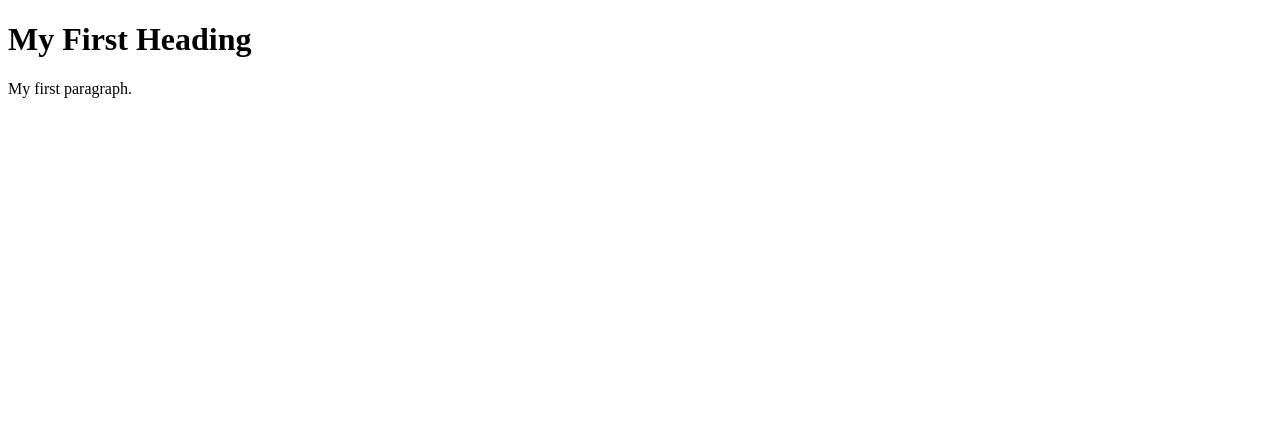
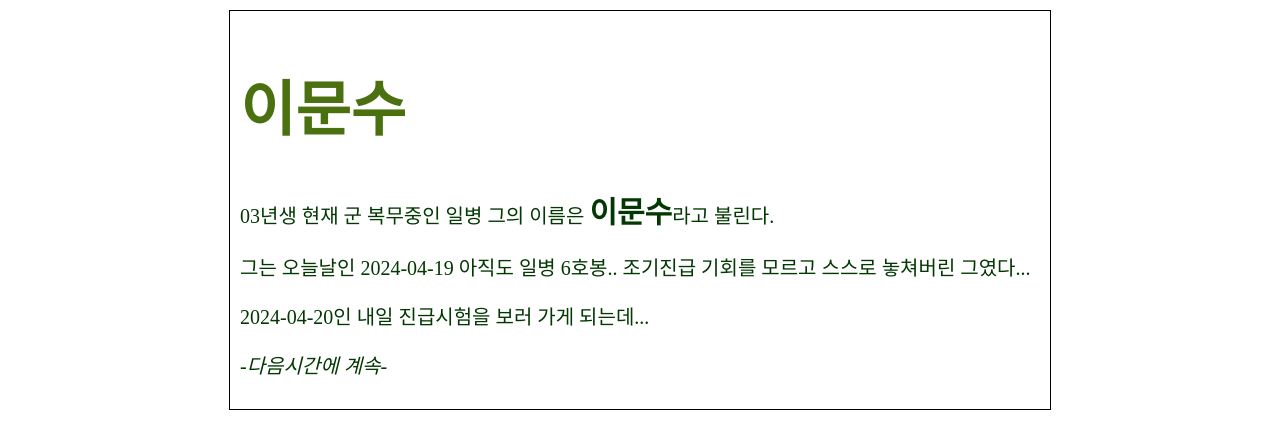
Before and after one commit to munsoo03/test1, a plain HTML site: page handsome.html in a window 1280 px wide. Drawn offline with Linux system fonts and the light colour scheme.

Commit message:
문수 소개 페이지 시즌1

```diff
--- a/handsome.html
+++ b/handsome.html
@@ -1,9 +1,47 @@
 <!DOCTYPE html>
-<html>
+<html lang="ko">
+<head>
+    <meta charset="UTF-8">
+    <title>이문수 소개 페이지</title>
+    <style>
+        p{
+            color: rgb(3, 56, 3);
+        }
+        h1 {
+            color: rgb(74, 112, 16) !important;
+        }
+        #container{
+            width: 800px;               /*너비*/
+            margin: 10px auto;          /*중앙 배치*/
+            padding: 10px;              /*테두리와 내용 사이 여백*/
+            border: 1px solid #000;   /*테두리 굵기와 색깔*/
+        }
+        body {
+            font-size: 20px;            /*전체 글자 크기*/
+        }
+        h1 {
+            font-family: 바탕;          /*글꼴*/
+            font-size: 3em;             /*글자 크기*/
+        }
+        .accent {
+            font-size: 150%;            /*글자 크기*/
+            font-weight: 800;           /*글자 굵기*/
+        }
+        .italic {
+            font-style: italic;         /*글자 스타일*/
+        }
+    </style>
+</head>
 <body>
-
-<h1>My First Heading</h1>
-<p>My first paragraph.</p>
-
+    <div id="container">
+        <h1>이문수</h1>
+        <p>03년생 현재 군 복무중인 일병 그의 이름은 <span class= "accent">이문수</span>라고 불린다.</span> </p>
+        <p>그는 오늘날인 2024-04-19 아직도 일병 6호봉.. 조기진급 기회를 모르고 스스로 놓쳐버린 그였다...</p>
+        <p>2024-04-20인 내일 진급시험을 보러 가게 되는데... </p>
+        <p class="italic">-다음시간에 계속-</p>
+    </div>
 </body>
 </html>
+<!--
+ctrl + k + c -> 주석
+ctrl + k + u -> 주석 취소 -->
```
